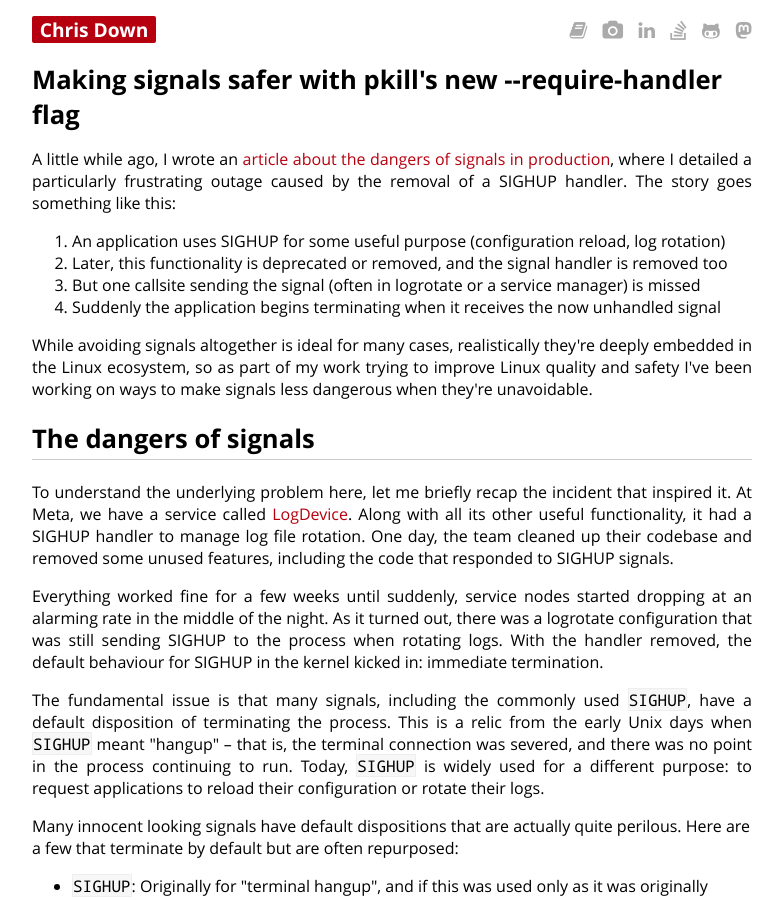
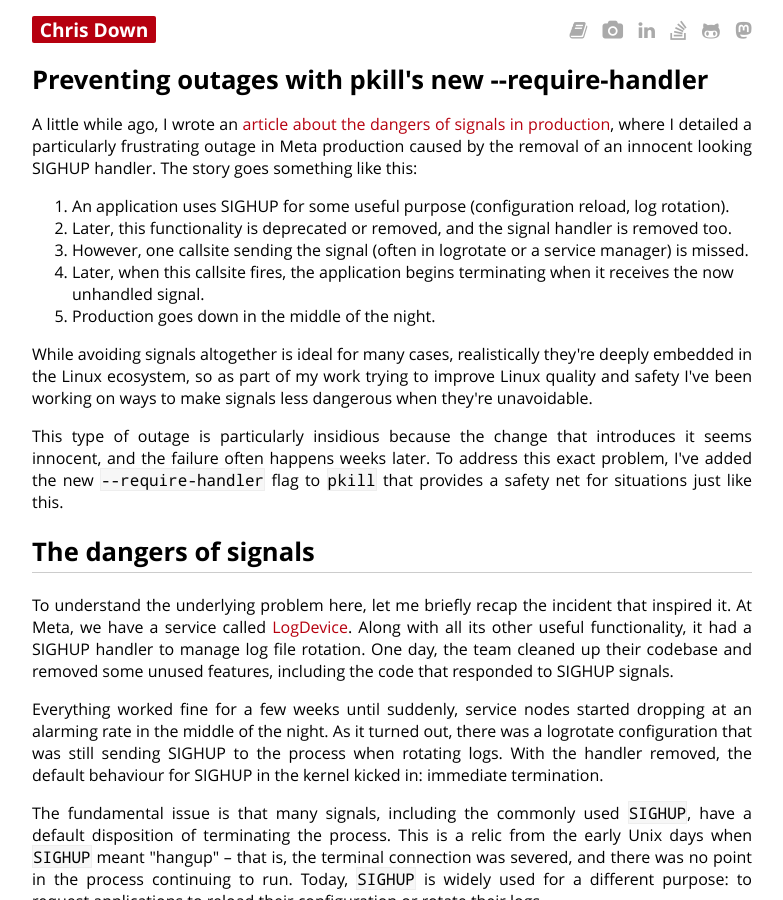
Before and after one commit to cdown/chrisdown.name, a Jekyll site: the page built from _posts/2025-05-12-safer-signal-sending-with-pkill-require-handler.md, in a window 1280 px wide and 900 px high. Shown: the whole window, without its empty margins (248-1031 px from the left). Built offline with Jekyll 4.4.1, drawn with Linux system fonts in a browser that asks for light colours.

Commit message:
require handler: Strengthen intro

```diff
--- a/_posts/2025-05-12-safer-signal-sending-with-pkill-require-handler.md
+++ b/_posts/2025-05-12-safer-signal-sending-with-pkill-require-handler.md
@@ -1,27 +1,34 @@
 ---
 layout: post
-title: "Making signals safer with pkill's new --require-handler flag"
+title: "Preventing outages with pkill's new --require-handler"
 description: "A safer approach to using signals in production systems, avoiding service outages when signal handlers are removed."
 ---
 
 A little while ago, I wrote an [article about the dangers of signals in
 production](https://developers.facebook.com/blog/post/2022/09/27/signals-in-prod-dangers-and-pitfalls/),
-where I detailed a particularly frustrating outage caused by the removal of a
-SIGHUP handler. The story goes something like this:
+where I detailed a particularly frustrating outage in Meta production caused by
+the removal of an innocent looking SIGHUP handler. The story goes something
+like this:
 
 1. An application uses SIGHUP for some useful purpose (configuration reload,
-   log rotation)
+   log rotation).
 2. Later, this functionality is deprecated or removed, and the signal handler
-   is removed too
-3. But one callsite sending the signal (often in logrotate or a service
-   manager) is missed
-4. Suddenly the application begins terminating when it receives the now
-   unhandled signal
+   is removed too.
+3. However, one callsite sending the signal (often in logrotate or a service
+   manager) is missed.
+4. Later, when this callsite fires, the application begins terminating when it
+   receives the now unhandled signal.
+5. Production goes down in the middle of the night.
 
 While avoiding signals altogether is ideal for many cases, realistically
 they're deeply embedded in the Linux ecosystem, so as part of my work trying to
 improve Linux quality and safety I've been working on ways to make signals less
 dangerous when they're unavoidable.
+
+This type of outage is particularly insidious because the change that
+introduces it seems innocent, and the failure often happens weeks later. To
+address this exact problem, I've added the new `--require-handler` flag to
+`pkill` that provides a safety net for situations just like this.
 
 ## The dangers of signals
 
```
